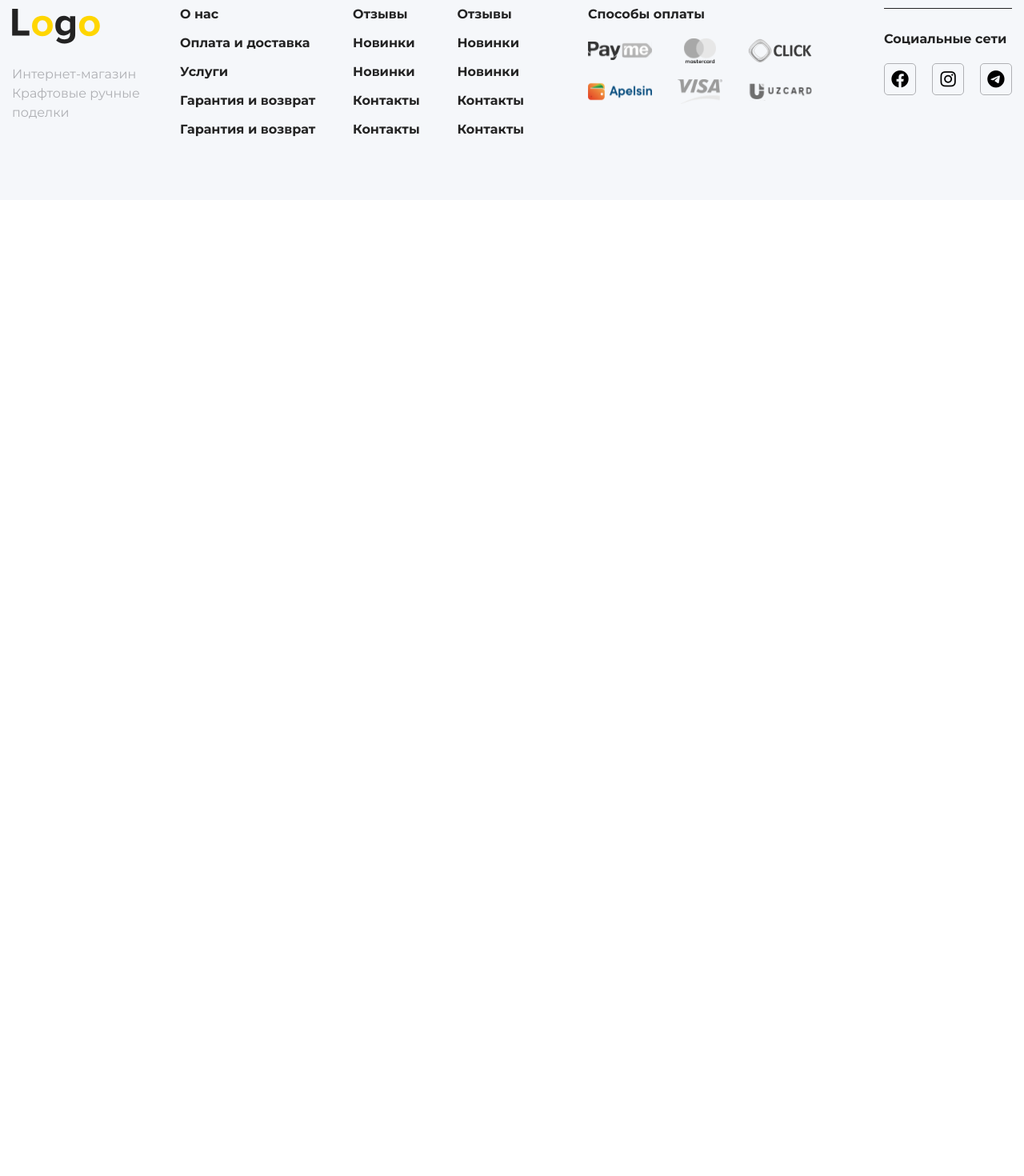
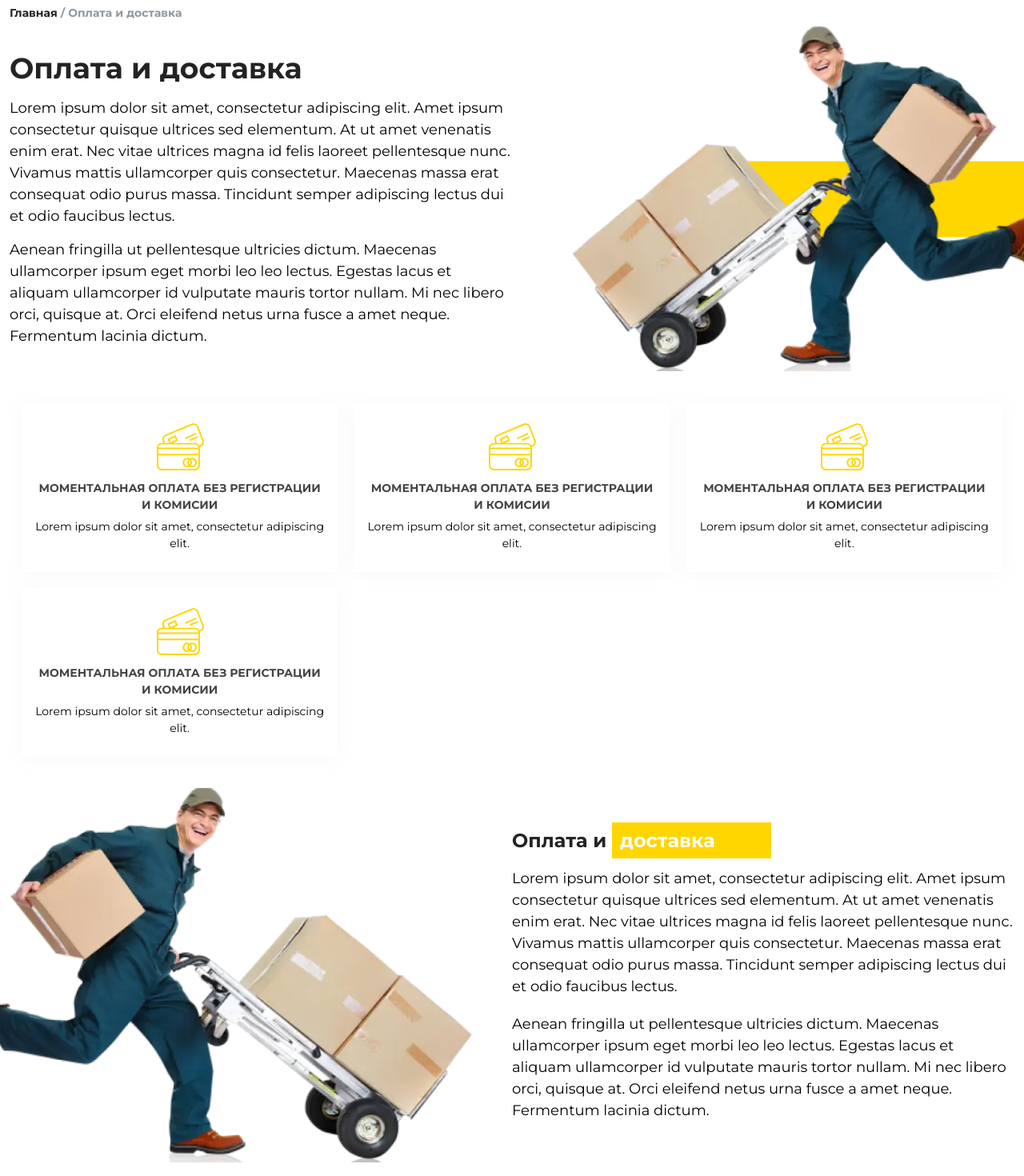
Before and after one commit to SarkorbekA/vue-shop, a Vue app: page /pay in a window 1280 px wide. Shown: the part 320-1790 px from the top of the page at 80% size. Before the commit the page ends 800 px from the top, so only its background shows below. Built offline with nearby package versions, Linux system fonts and the light colour scheme.

Commit message:
complete verstka

```diff
--- a/src/components/Contacts.vue
+++ b/src/components/Contacts.vue
@@ -1,5 +1,5 @@
 <template>
-    <h1 class="contact__title">Оплата и доставка</h1>
+    <h1 class="contact__title">Контакты</h1>
     <div class="adress">
         <div class="adress__box">
             <div class="phone">
--- a/src/components/TheNavbar.vue
+++ b/src/components/TheNavbar.vue
@@ -28,7 +28,7 @@
                         href="#">О нас</a>
                 </li>
                 <li>
-                    <a @click="$router.push('/contact')"
+                    <a @click="$router.push('/pay')"
                         aria-label="link"
                         href="#">Оплата и доставка</a>
                 </li>
--- a/src/components/TheSlider.vue
+++ b/src/components/TheSlider.vue
@@ -1,11 +1,15 @@
 <template>
     <div class="container">
-        <swiper :slidesPerView="2" :spaceBetween="20" :pagination="{
+        <swiper :slidesPerView="2"
+            :spaceBetween="20"
+            :pagination="{
                 clickable: true,
-        }" :autoplay="{
+            }"
+            :autoplay="{
                 delay: 4000,
                 disableOnInteraction: false,
-}" :breakpoints="{
+            }"
+            :breakpoints="{
                 '@0.00': {
                     slidesPerView: 1,
                     spaceBetween: 10,
@@ -22,10 +26,15 @@
                     slidesPerView: 2,
                     spaceBetween: 20,
                 },
-}" :loop="true" :navigation="true" :modules="modules" class="mySwiper">
+            }"
+            :loop="true"
+            :navigation="true"
+            :modules="modules"
+            class="mySwiper">
 
             <swiper-slide>
-                <a href="#" class="box box__yellow">
+                <a href="#"
+                    class="box box__yellow">
                     <p>Хозяйственные товары</p>
                     <span class="right">
                         <i class="fa-solid fa-chevron-right"></i>
@@ -33,7 +42,8 @@
                 </a>
             </swiper-slide>
             <swiper-slide>
-                <a href="#" class="box box__white">
+                <a href="#"
+                    class="box box__white">
                     <p>Мотивационные декоры</p>
                     <span class="right">
                         <i class="fa-solid fa-chevron-right"></i>
@@ -41,7 +51,8 @@
                 </a>
             </swiper-slide>
             <swiper-slide>
-                <a href="#" class="box box__yellow">
+                <a href="#"
+                    class="box box__yellow">
                     <p>Хозяйственные товары</p>
                     <span class="right">
                         <i class="fa-solid fa-chevron-right"></i>
@@ -49,7 +60,8 @@
                 </a>
             </swiper-slide>
             <swiper-slide>
-                <a href="#" class="box box__white">
+                <a href="#"
+                    class="box box__white">
                     <p>Мотивационные декоры</p>
                     <span class="right">
                         <i class="fa-solid fa-chevron-right"></i>
@@ -58,7 +70,6 @@
             </swiper-slide>
         </swiper>
     </div>
-
 </template>
 
 <script>
@@ -134,16 +145,16 @@ export default {
     justify-content: space-between;
     gap: 8px;
 
+    @media (max-width: 576px) {
+        height: 85px;
+    }
+
     p {
         font-weight: 700;
         font-size: 28px;
 
         @media (max-width: 576px) {
             font-size: 24px;
-        }
-
-        @media (max-width: 576px) {
-            font-size: 20px;
         }
     }
 
@@ -233,5 +244,4 @@ export default {
     background: #FFD600;
     width: 15px;
     height: 15px;
-}
-</style>
+}</style>
--- a/src/router/index.js
+++ b/src/router/index.js
@@ -6,6 +6,7 @@ import ContactPage from '../views/ContactPage.vue'
 import FavoritePage from '../views/FavoritePage.vue'
 import CatalogPage from '../views/CatalogPage.vue'
 import AboutPage from '../views/AboutPage.vue'
+import PayPage from '../views/PayPage.vue'
 
 
 const router = createRouter({
@@ -45,6 +46,11 @@ const router = createRouter({
             path: '/about',
             name: 'about',
             component: AboutPage
+        },
+        {
+            path: '/pay',
+            name: 'pay',
+            component: PayPage
         }
     ]
 })
--- /dev/null
+++ b/src/views/PayPage.vue
@@ -0,0 +1,202 @@
+<script setup>
+import TheAdvantage from '../components/TheAdvantage.vue'
+</script>
+
+<script>
+export default {
+    name: "PayPage",
+    component: {
+        TheAdvantage,
+    }
+}
+</script>
+
+<template>
+    <section class="pay__page">
+        <div class="container content">
+            <div class="page__router">
+                <a @click="$router.push('/')"
+                    href="#">Главная</a>
+                <span> / </span>
+                <span>Оплата и доставка</span>
+            </div>
+            <div class="about__pay">
+                <div class="info">
+                    <h1 class="title">
+                        Оплата и доставка
+                    </h1>
+                    <p>
+                        Lorem ipsum dolor sit amet, consectetur adipiscing elit. Amet ipsum consectetur quisque ultrices sed
+                        elementum. At ut amet venenatis enim erat. Nec vitae ultrices magna id felis laoreet pellentesque
+                        nunc. Vivamus mattis ullamcorper quis consectetur. Maecenas massa erat consequat odio purus massa.
+                        Tincidunt semper adipiscing lectus dui et odio faucibus lectus.
+
+                    </p>
+                    <p>
+                        Aenean fringilla ut pellentesque ultricies dictum. Maecenas ullamcorper ipsum eget morbi leo leo
+                        lectus. Egestas lacus et aliquam ullamcorper id vulputate mauris tortor nullam. Mi nec libero orci,
+                        quisque at. Orci eleifend netus urna fusce a amet neque. Fermentum lacinia dictum.
+                    </p>
+                </div>
+                <div class="img">
+                    <img src="../assets/img/deliver/deliverright.webp"
+                        alt="deliver">
+                    <div class="item"></div>
+                </div>
+            </div>
+            <TheAdvantage />
+            <div class="about__pay-two">
+                <div class="img">
+                    <img src="../assets/img/deliver/deliverleft.webp"
+                        alt="">
+                </div>
+                <div class="info">
+                    <div class="title">Оплата и <span> доставка</span></div>
+                    <p>
+                        Lorem ipsum dolor sit amet, consectetur adipiscing elit. Amet ipsum consectetur quisque ultrices sed
+                        elementum. At ut amet venenatis enim erat. Nec vitae ultrices magna id felis laoreet pellentesque
+                        nunc. Vivamus mattis ullamcorper quis consectetur. Maecenas massa erat consequat odio purus massa.
+                        Tincidunt semper adipiscing lectus dui et odio faucibus lectus.
+
+                    </p>
+                    <p>
+                        Aenean fringilla ut pellentesque ultricies dictum. Maecenas ullamcorper ipsum eget morbi leo leo
+                        lectus. Egestas lacus et aliquam ullamcorper id vulputate mauris tortor nullam. Mi nec libero orci,
+                        quisque at. Orci eleifend netus urna fusce a amet neque. Fermentum lacinia dictum.
+                    </p>
+                </div>
+            </div>
+        </div>
+    </section>
+</template>
+
+<style lang="scss" scoped>
+.pay__page {
+    overflow-x: hidden;
+}
+
+
+.about__pay,
+.about__pay-two {
+    .info {
+        width: 45%;
+
+        @media (max-width: 1280px) {
+            width: 50%;
+        }
+
+        @media (max-width: 1024px) {
+            width: 100%;
+        }
+    }
+
+    .img {
+        position: relative;
+        width: 40%;
+
+        @media (max-width: 1024px) {
+            width: 100%;
+            display: flex;
+            justify-content: center;
+        }
+    }
+
+    p {
+        font-weight: 400;
+        font-size: 18px;
+        line-height: 150%;
+        color: #000000;
+        margin-top: 15px;
+    }
+}
+
+.about__pay {
+    padding: 40px 0px;
+    margin-bottom: 30px;
+    display: flex;
+    align-items: center;
+    justify-content: space-between;
+
+    @media (max-width: 1024px) {
+        flex-direction: column;
+        row-gap: 40px;
+    }
+
+    .info {
+        .title {
+            font-weight: 700;
+            font-size: 36px;
+            line-height: 44px;
+            color: #232323;
+
+            @media (max-width: 1024px) {
+                font-size: 28px;
+            }
+        }
+    }
+
+    .img {
+
+        img {
+            transform: scale(1.2);
+
+            @media (max-width: 1024px) {
+                transform: scale(1);
+            }
+        }
+
+        .item {
+            position: absolute;
+            top: 50%;
+            transform: translateY(-50%);
+            background: #FFD600;
+            height: 95px;
+            width: 100%;
+            z-index: -1;
+            right: -30%;
+        }
+    }
+}
+
+.about__pay-two {
+    padding: 40px 0px;
+    margin-top: 30px;
+    display: flex;
+    align-items: center;
+    justify-content: space-between;
+
+    @media (max-width: 1024px) {
+        flex-direction: column-reverse;
+        row-gap: 40px;
+    }
+
+    .img {
+        img {
+            transform: scale(1.3);
+
+            @media (max-width: 1024px) {
+                transform: scale(1);
+            }
+        }
+    }
+
+    .info {
+        .title {
+            font-weight: 700;
+            font-size: 24px;
+            line-height: 29px;
+            color: #232323;
+
+            span {
+                color: white;
+                background: #FFD600;
+                padding: 8px 70px 8px 10px;
+            }
+        }
+
+        p {
+            margin-top: 20px;
+        }
+    }
+}
+</style>
```
Also changed, not shown: src/assets/img/deliver/deliverleft.webp (added), src/assets/img/deliver/deliverright.webp (added). Lines whose indentation alone changed are shown as unchanged.
